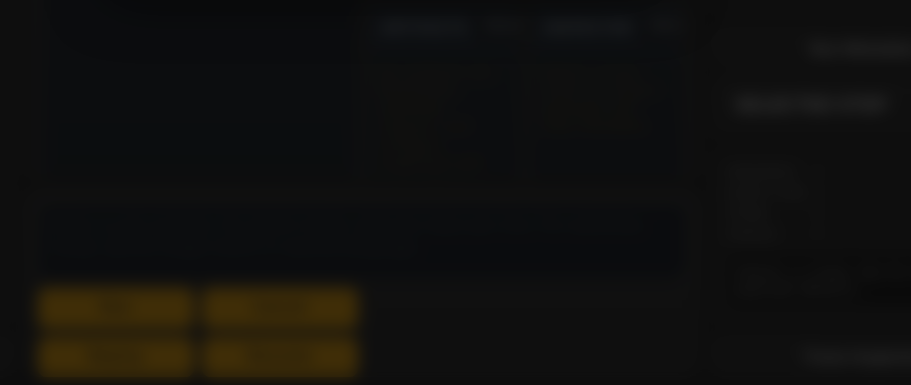
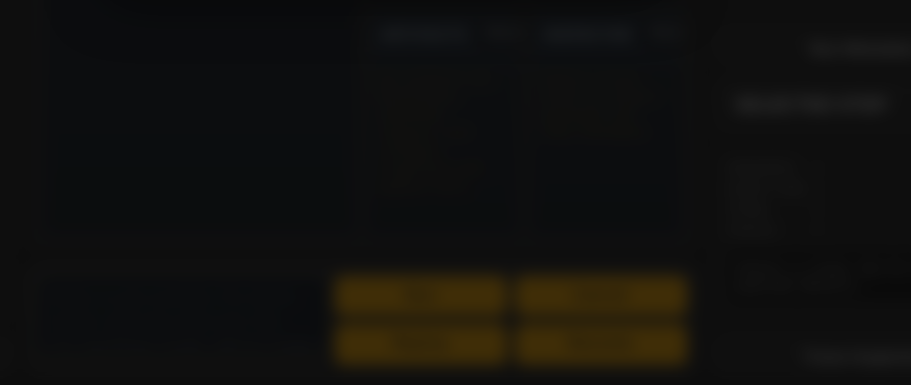
Before and after one commit to jessiepdx/ryo_chat, a Python web app: template templates/agent-playground.html in a window 1280 px wide. Shown: the part 778-1163 px from the top of the page, without its empty margins (254-1165 px from the left). Run offline with Jinja, Linux system fonts and the light colour scheme; the template is opened without the code that fills it, so the values that code supplies are empty.

Commit message:
sizing patches for footer

```diff
--- a/static/agent-playground/workspace.css
+++ b/static/agent-playground/workspace.css
@@ -447,14 +447,17 @@
 
 #ap-composer {
     width: 100%;
-    display: flex;
-    align-items: stretch;
+    max-width: 100%;
+    display: grid;
+    grid-template-columns: minmax(0, 1fr) minmax(16rem, 22rem);
+    align-items: start;
     gap: var(--micro-rem);
-    flex-wrap: wrap;
+    height: auto;
+    min-height: max-content;
 }
 
 #ap-input {
-    flex: 1 1 22rem;
+    width: 100%;
     min-height: clamp(4rem, 2.6rem + 2.8vw, 6.5rem);
     resize: vertical;
     background-color: #111720;
@@ -466,8 +469,8 @@
 }
 
 #ap-composer-actions {
-    min-width: clamp(16rem, 20vw, 20rem);
-    flex: 0 1 20rem;
+    width: 100%;
+    min-width: 0;
     display: grid;
     grid-template-columns: 1fr 1fr;
     gap: var(--micro-rem);
@@ -674,14 +677,13 @@
     }
 
     #ap-composer {
-        flex-direction: column;
+        grid-template-columns: 1fr;
         align-items: stretch;
     }
 
     #ap-composer-actions {
         width: 100%;
         min-width: 0;
-        flex: 1 1 auto;
     }
 
     .ap-pane-toolbar {
--- a/static/base-style.css
+++ b/static/base-style.css
@@ -1506,7 +1506,7 @@ select {
     height: 100%;
     min-height: 0;
     order: 0;
-    gap: 12px;
+    gap: var(--micro-rem);
 }
 
 .panel-section-center {
@@ -1536,7 +1536,7 @@ select {
     min-height: 0;
     display: flex;
     flex-direction: column;
-    gap: 12px;
+    gap: var(--micro-rem);
 }
 
 #account-top-panel,
@@ -1580,6 +1580,8 @@ select {
 
 .panel-footer.footer-detached {
     align-items: stretch;
+    height: fit-content;
+    min-height: fit-content;
 }
 
 .panel-content {
@@ -1646,10 +1648,12 @@ select {
 }
 
 #center-panel > .panel-footer.footer-detached {
+    display: block;
     padding: var(--center-footer-padding);
     border-radius: calc(var(--panel-shell-radius) + 0.05rem);
     background: linear-gradient(180deg, #2e2e2e 0%, #252525 100%);
     overflow: visible;
+    align-items: unset;
 }
 
 #center-panel > .panel-footer.footer-detached > * {
```
Also changed, not shown: .app_bootstrap_state.json.
